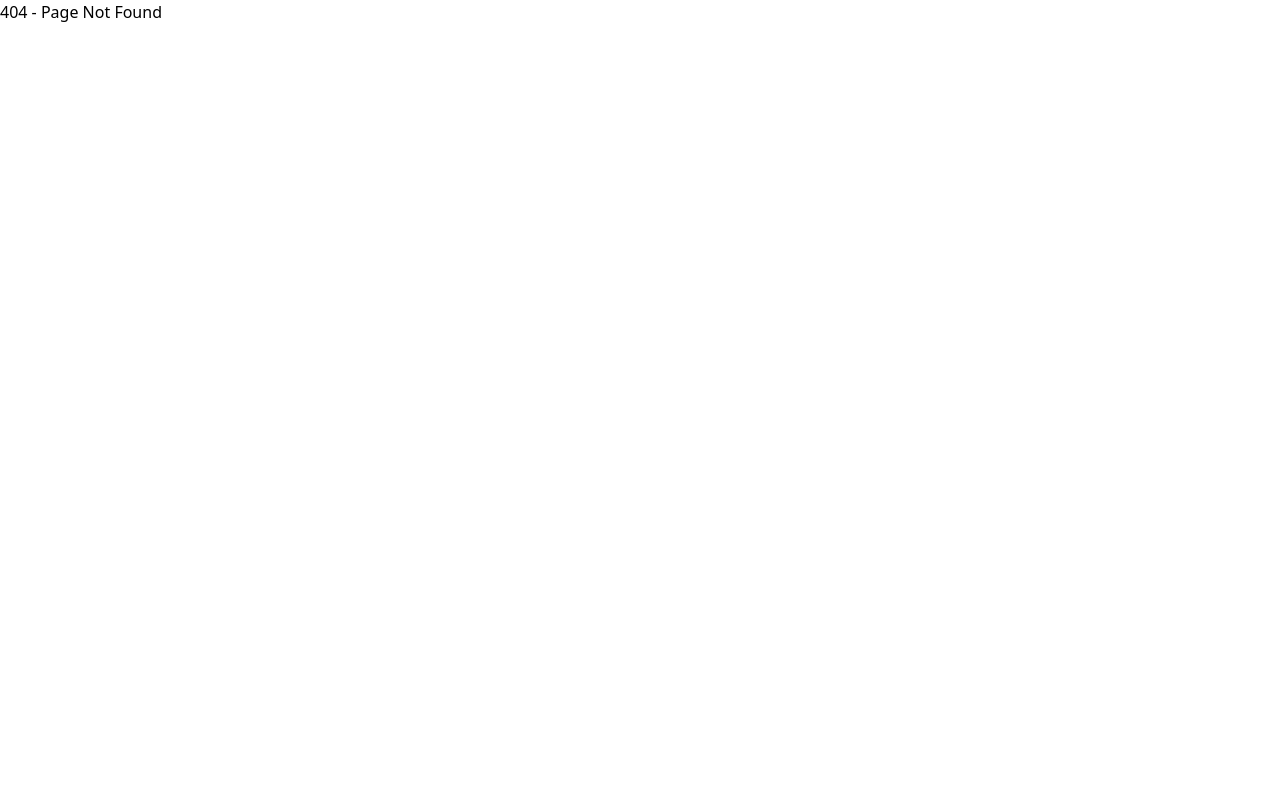
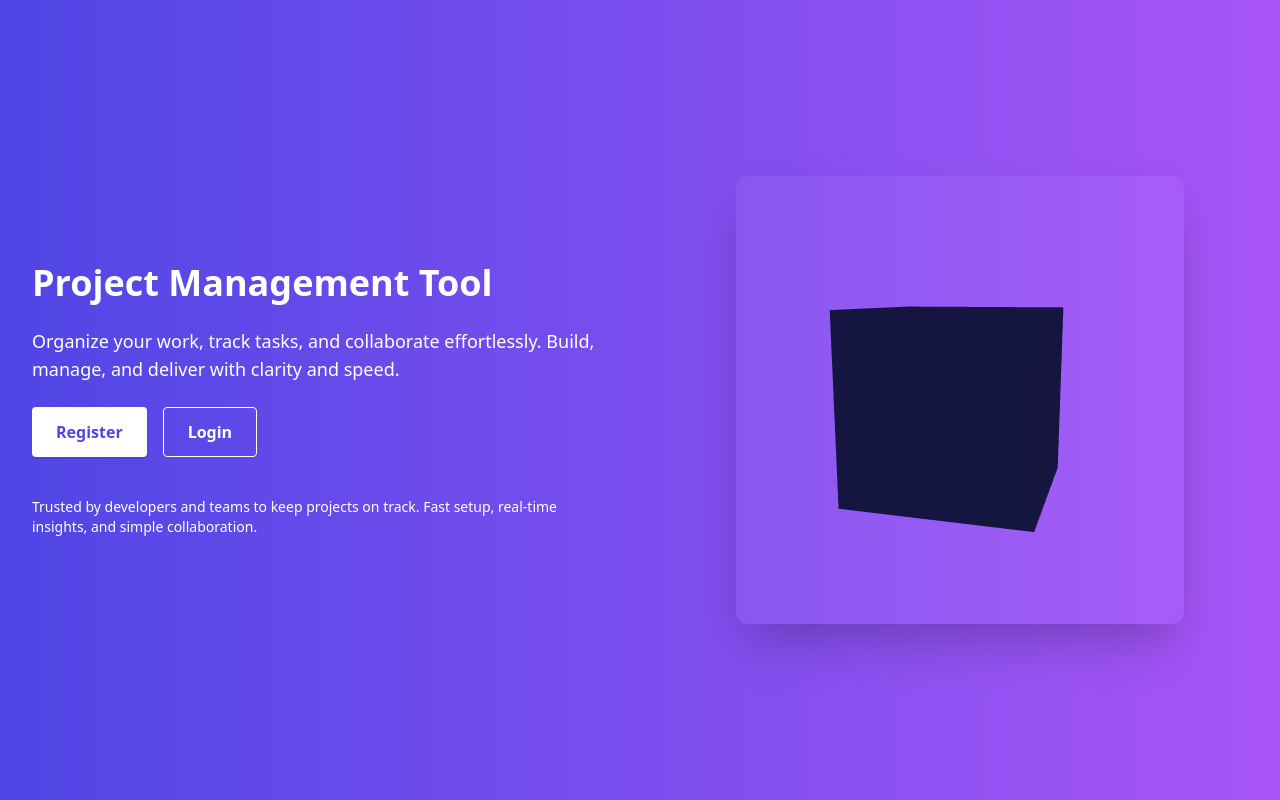
Before and after one commit to gauranshahuja/project-management-tool, a React (Vite) app in the folder client/: page / in a window 1280 px wide. Before the commit this address led to /LandingPage. Built offline with nearby package versions, Linux system fonts and the light colour scheme.

Commit message:
fix: update routing to redirect base URL to LandingPage component

```diff
--- a/client/src/App.jsx
+++ b/client/src/App.jsx
@@ -1,4 +1,4 @@
-import { Routes, Route, Navigate } from "react-router-dom";
+import { Routes, Route } from "react-router-dom";
 import Register from "./pages/Register";
 import Login from "./pages/Login";
 import Dashboard from "./pages/Dashboard";
@@ -8,17 +8,14 @@ import LandingPage from "./pages/LandingPage";
 function App() {
   return (
     <Routes>
-      {/* Redirect base URL to /login */}
-      <Route path="/" element={<Navigate to="/LandingPage" />} />
+      <Route path="/" element={<LandingPage />} />
 
-      {/* Main routes */}
       <Route path="/login" element={<Login />} />
       <Route path="/register" element={<Register />} />
       <Route path="/dashboard" element={<Dashboard />} />
       <Route path="/create-project" element={<CreateProject />} />
 
-      {/* Optional: catch-all for 404 */}
-      <Route path="*" element={<h1>404 - Page Not Found</h1>} />
+      <Route path="*" element={<h1 className="p-6">404 - Page Not Found</h1>} />
     </Routes>
   );
 }
```
